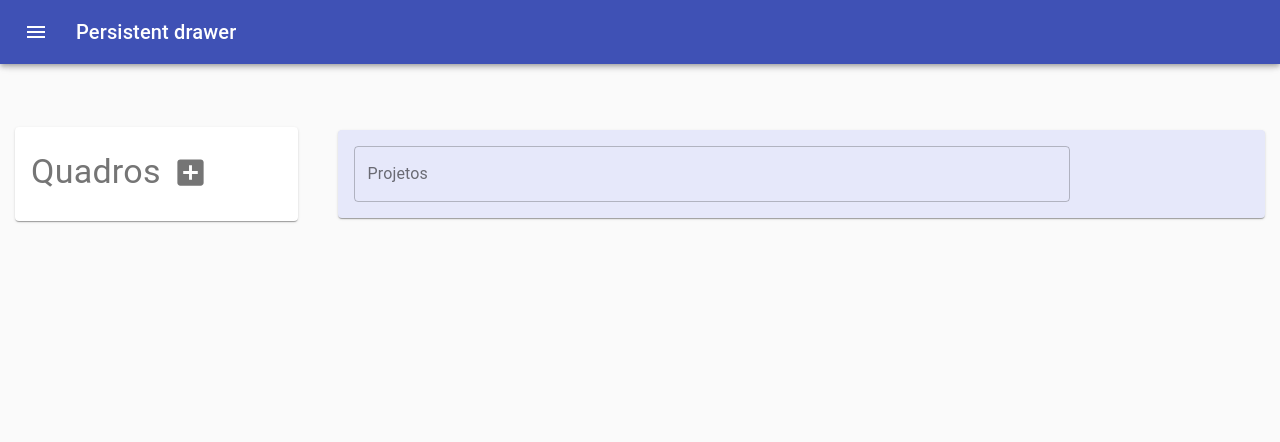
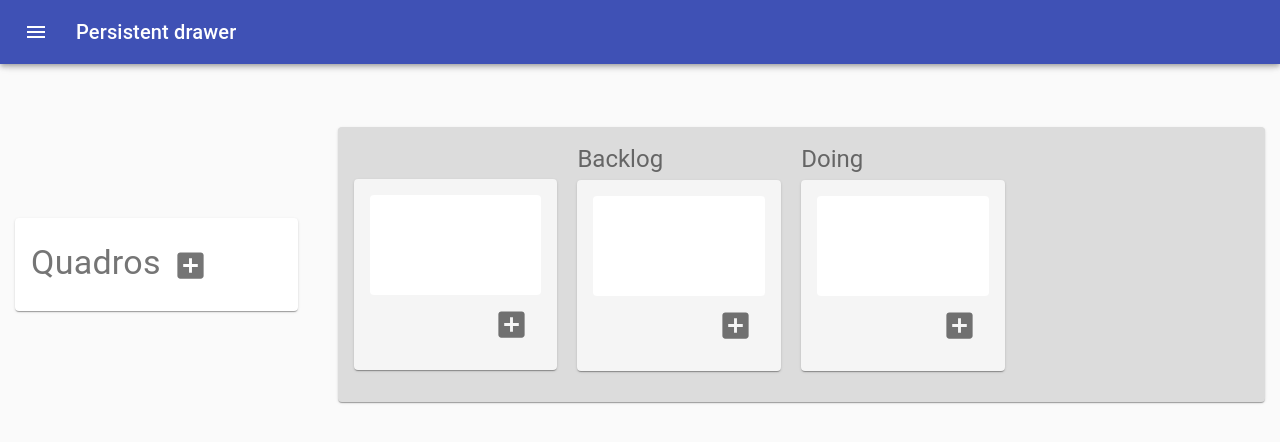
Before and after one commit to evertonscariott/tcc-front, a React (Create React App) app: page / in a window 1280 px wide. Shown: the top 442 px of the page. Built offline with nearby package versions, Linux system fonts and the light colour scheme.

Commit message:
Alter SprintFrames

```diff
--- a/src/pages/SprintFrames/index.tsx
+++ b/src/pages/SprintFrames/index.tsx
@@ -33,7 +33,7 @@ export default function SprintFrame() {
                         <Typography variant="h4" gutterBottom style={{ marginTop: 8 }}>
                             Quadros
                         </Typography>
-                        <IconButton aria-label="add">
+                        <IconButton aria-label="add" style={{ alignSelf: "flex-end", flexDirection: "column" }}>
                             <AddBoxIcon fontSize="large" />
                         </IconButton>
                     </Paper>
@@ -45,15 +45,122 @@ export default function SprintFrame() {
                             alignItems: "flex-start",
                             display: "flex",
                             marginBottom: 15,
-                            backgroundColor: "#E6E8FA",
+                            backgroundColor: "#DCDCDC",
                         }}
                     >
-                        <TextField
-                            id="outlined-basic"
-                            label="Projetos"
-                            variant="outlined"
-                            style={{ width: "80%", alignContent: "flex-start", display: "flex" }}
-                        />
+                        <Grid
+                            item
+                            xs={3}
+                            style={{
+                                flexDirection: "column",
+                                display: "flex",
+                                alignItems: "stretch",
+                                minWidth: 140,
+                                marginTop: 36,
+                            }}
+                        >
+                            <Paper
+                                className={classes.paper}
+                                style={{
+                                    alignItems: "stretch",
+                                    display: "flex",
+                                    marginBottom: 15,
+                                    marginRight: 20,
+                                    backgroundColor: "#F5F5F5",
+                                    alignSelf: "stretch",
+                                    flexDirection: "column",
+                                }}
+                            >
+                                {" "}
+                                <Paper
+                                    elevation={0}
+                                    style={{
+                                        display: "flex",
+                                        minWidth: 120,
+                                        minHeight: 100,
+                                        backgroundColor: "#FFFFFF",
+                                    }}
+                                />
+                                <IconButton aria-label="add" style={{ alignSelf: "flex-end", flexDirection: "column" }}>
+                                    <AddBoxIcon fontSize="large" />
+                                </IconButton>
+                            </Paper>
+                        </Grid>
+                        <Grid
+                            item
+                            xs={3}
+                            style={{ flexDirection: "column", display: "flex", alignItems: "stretch", minWidth: 140 }}
+                        >
+                            <Typography
+                                variant="h5"
+                                style={{ alignSelf: "flex-start", flexDirection: "column", marginBottom: 5 }}
+                            >
+                                Backlog
+                            </Typography>
+                            <Paper
+                                className={classes.paper}
+                                style={{
+                                    alignItems: "stretch",
+                                    display: "flex",
+                                    marginBottom: 15,
+                                    marginRight: 20,
+                                    backgroundColor: "#F5F5F5",
+                                    alignSelf: "stretch",
+                                    flexDirection: "column",
+                                }}
+                            >
+                                <Paper
+                                    elevation={0}
+                                    style={{
+                                        display: "flex",
+                                        minWidth: 120,
+                                        minHeight: 100,
+                                        backgroundColor: "#FFFFFF",
+                                    }}
+                                />
+                                <IconButton aria-label="add" style={{ alignSelf: "flex-end", flexDirection: "column" }}>
+                                    <AddBoxIcon fontSize="large" />
+                                </IconButton>
+                            </Paper>
+                        </Grid>
+                        <Grid
+                            item
+                            xs={3}
+                            style={{ flexDirection: "column", display: "flex", alignItems: "stretch", minWidth: 140 }}
+                        >
+                            <Typography
+                                variant="h5"
+                                style={{ alignSelf: "flex-start", flexDirection: "column", marginBottom: 5 }}
+                            >
+                                Doing
+                            </Typography>
+                            <Paper
+                                className={classes.paper}
+                                style={{
+                                    alignItems: "stretch",
+                                    display: "flex",
+                                    marginBottom: 15,
+                                    marginRight: 20,
+                                    backgroundColor: "#F5F5F5",
+                                    alignSelf: "stretch",
+                                    flexDirection: "column",
+                                }}
+                            >
+                                {" "}
+                                <Paper
+                                    elevation={0}
+                                    style={{
+                                        display: "flex",
+                                        minWidth: 120,
+                                        minHeight: 100,
+                                        backgroundColor: "#FFFFFF",
+                                    }}
+                                />
+                                <IconButton aria-label="add" style={{ alignSelf: "flex-end", flexDirection: "column" }}>
+                                    <AddBoxIcon fontSize="large" />
+                                </IconButton>
+                            </Paper>
+                        </Grid>
                     </Paper>
                 </Grid>
             </Grid>
```
